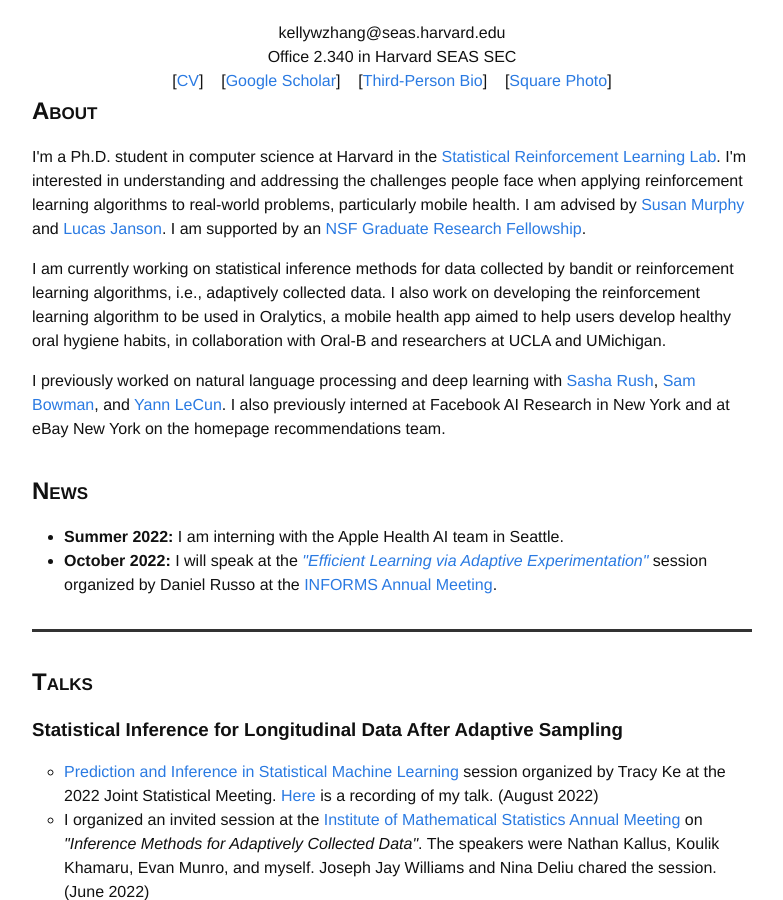
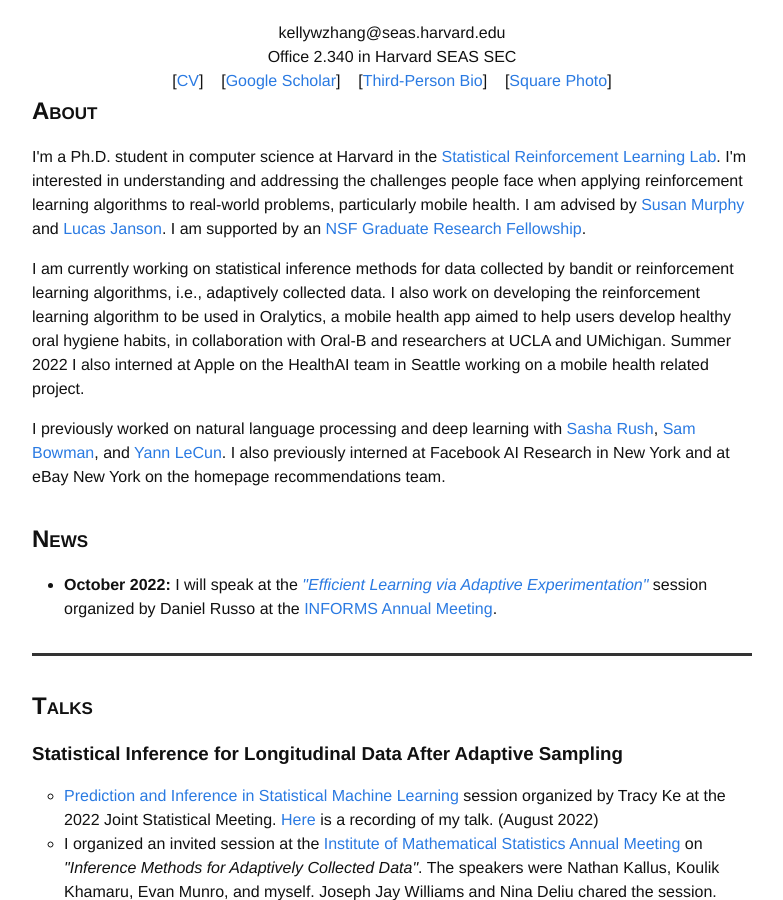
Before and after one commit to kellywzhang/kellywzhang.github.io_old, a Jekyll site: the page built from index.html, in a window 1280 px wide and 900 px high, scrolled down 300 px. Shown: the whole window, without its empty margins (248-1031 px from the left). Built offline with Jekyll 4.4.1, drawn with Linux system fonts in a browser that asks for light colours.

Commit message:
website update

```diff
--- a/index.html
+++ b/index.html
@@ -32,7 +32,7 @@ layout: default
         I am supported by an <a href="https://www.nsfgrfp.org/general_resources/about">NSF Graduate Research Fellowship</a>.</p>
 
         <p>I am currently working on statistical inference methods for data collected by bandit or reinforcement learning algorithms, i.e., adaptively collected data.
-        I also work on developing the reinforcement learning algorithm to be used in Oralytics, a mobile health app aimed to help users develop healthy oral hygiene habits, in collaboration with Oral-B and researchers at UCLA and UMichigan.</p>
+        I also work on developing the reinforcement learning algorithm to be used in Oralytics, a mobile health app aimed to help users develop healthy oral hygiene habits, in collaboration with Oral-B and researchers at UCLA and UMichigan. Summer 2022 I also interned at Apple on the HealthAI team in Seattle working on a mobile health related project.</p>
 
         <p>I previously worked on natural language processing and deep learning with <a href="http://nlp.seas.harvard.edu/rush.html">Sasha Rush</a>, <a href="https://www.nyu.edu/projects/bowman/">Sam Bowman</a>, and <a href="http://yann.lecun.com/">Yann LeCun</a>. I also previously interned at Facebook AI Research in New York and at eBay New York on the homepage recommendations team.</p>
          </div>
@@ -63,7 +63,7 @@ layout: default
         <ul style="list-style-type:disc">
             <!--<li><b>June 2022:</b> I am very excited to be organizing an <a href="https://www.imsannualmeeting-london2022.com/invited-sessions">invited session at the 2022 Institute of Mathematical Statistics Annual Meeting</a> on <i>"Inference Methods for Adaptively Collected Data"</i>. Susan Murphy will chair the session and the speakers will be Stefan Wager, Nathan Kallus, Koulik Khamaru, and myself!!</li>-->
             <!--<li><b>August 2022:</b> I will speak at the <a href="https://ww2.amstat.org/meetings/jsm/2022/onlineprogram/ActivityDetails.cfm?SessionID=221944">Prediction and Inference in Statistical Machine Learning</a> session organized by Tracy Ke at the 2022 Joint Statistical Meetings!!</li>-->
-            <li><b>Summer 2022:</b> I am interning with the Apple Health AI team in Seattle. </li>
+            <!--<li><b>Summer 2022:</b> I am interning with the Apple Health AI team in Seattle. </li>-->
             <li><b>October 2022:</b> I will speak at the <i><a href="https://www.abstractsonline.com/pp8/#!/10693/session/275">"Efficient Learning via Adaptive Experimentation"</a></i> session organized by Daniel Russo at the <a href="https://meetings.informs.org/wordpress/indianapolis2022/">INFORMS Annual Meeting</a>.</li>
         </ul>
 	</section>
```
Also changed, not shown: other parts of index.html (+1 -0 lines), 2 other files.
